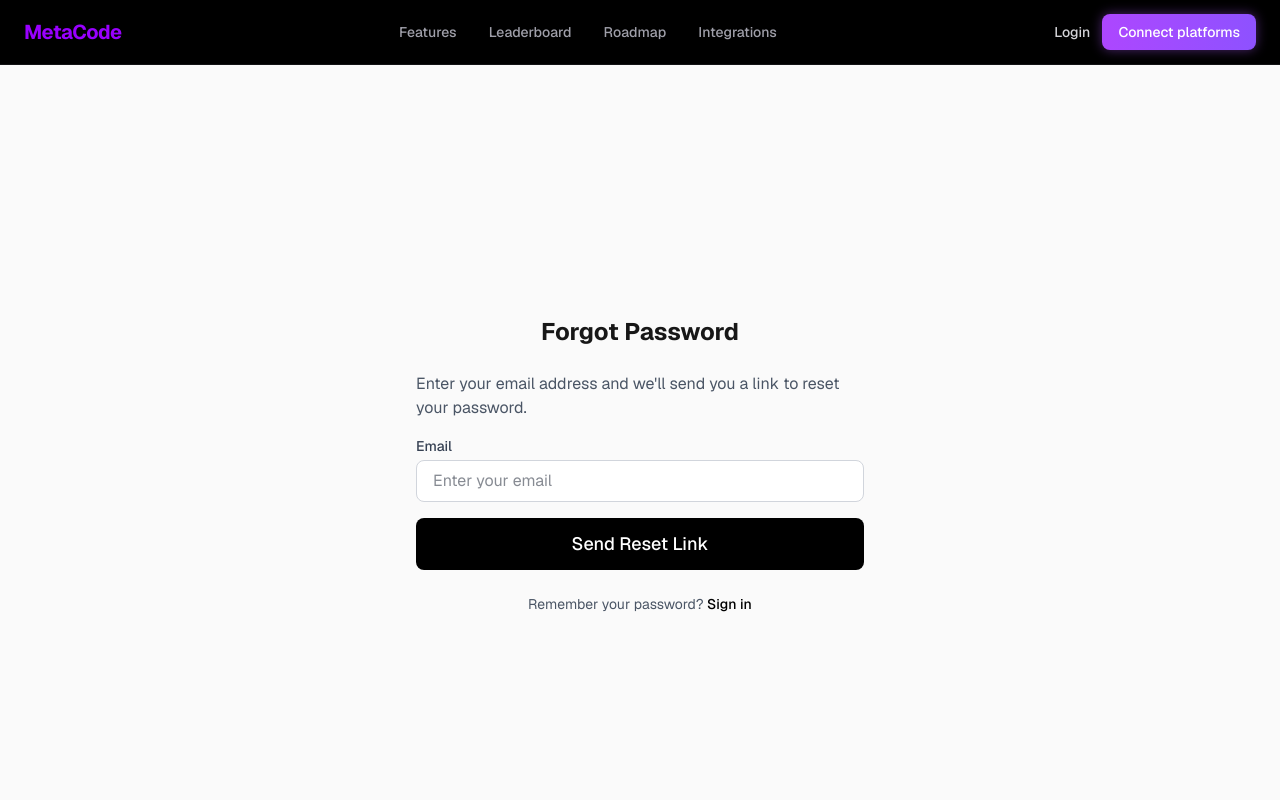
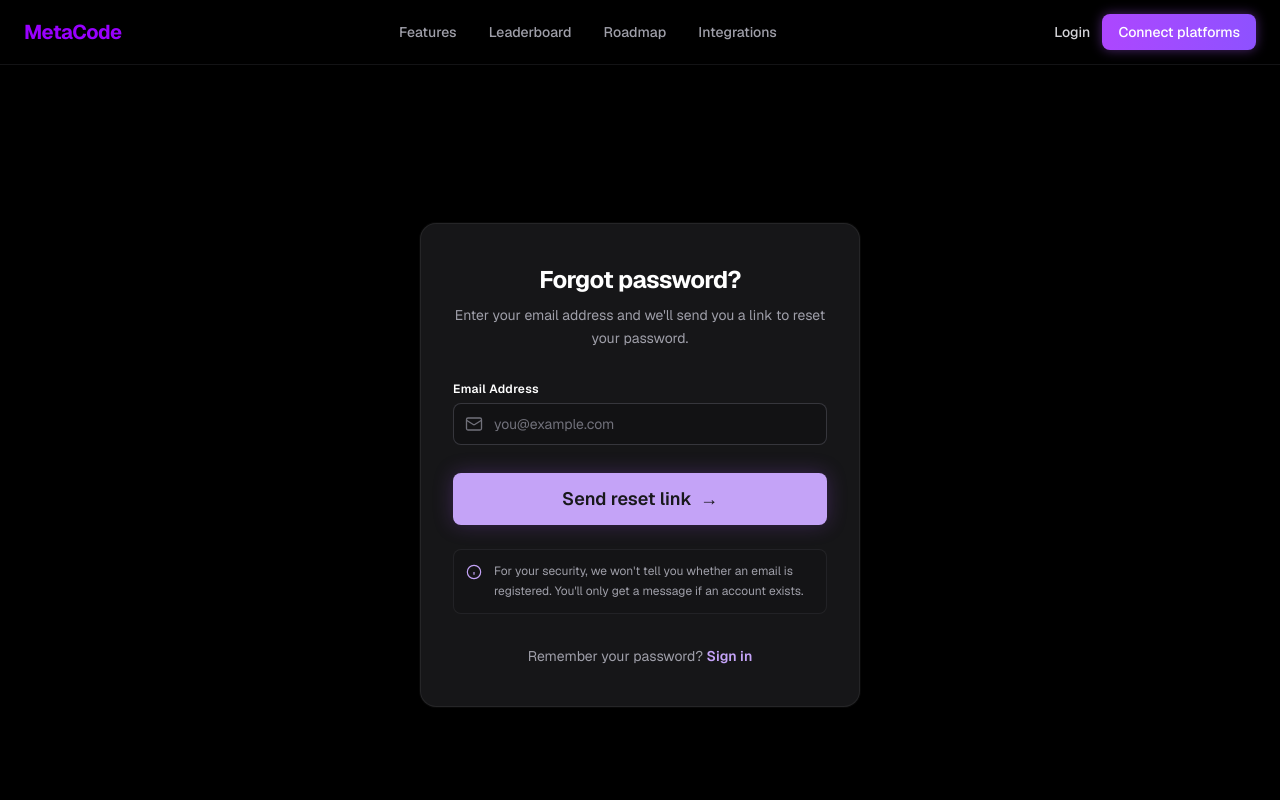
Before and after one commit to metacode-dream-team/frontend, a Next.js app: page /forgot-password in a window 1280 px wide. Shown: the top 800 px of the page. Built offline with nearby package versions, Linux system fonts and the light colour scheme; no server answers.

Commit message:
forgot pass page

```diff
--- a/src/app/(auth)/forgot-password/page.tsx
+++ b/src/app/(auth)/forgot-password/page.tsx
@@ -3,21 +3,19 @@ import Link from "next/link";
 
 export default function ForgotPasswordPage() {
   return (
-    <div className="flex min-h-screen items-center justify-center bg-zinc-50 dark:bg-black p-4">
-      <div className="w-full max-w-md space-y-6">
+    <div className="flex min-h-screen items-center justify-center bg-black p-4 text-zinc-100">
+      <div className="w-full max-w-[440px] rounded-2xl border border-zinc-800/90 bg-[#161618] px-8 py-10 shadow-[0_0_0_1px_rgba(255,255,255,0.03),0_24px_48px_rgba(0,0,0,0.45)]">
         <ForgotPasswordForm />
-        <div className="text-center">
-          <p className="text-sm text-gray-600 dark:text-gray-400">
+        <p className="mt-8 text-center text-sm text-zinc-400">
           Remember your password?{" "}
           <Link
             href="/login"
-              className="text-black dark:text-white font-medium hover:underline"
+            className="font-semibold text-[#c4a3f7] transition-colors hover:text-[#dcc4ff]"
           >
             Sign in
           </Link>
         </p>
       </div>
     </div>
-    </div>
   );
 }
--- a/src/features/auth/forgot-password/ui/ForgotPasswordForm.tsx
+++ b/src/features/auth/forgot-password/ui/ForgotPasswordForm.tsx
@@ -4,10 +4,43 @@
 
 "use client";
 
+import Link from "next/link";
 import { useState } from "react";
 import { useForgotPassword } from "../model/useForgotPassword";
 import { Button } from "@/shared/ui/Button";
 import { Input } from "@/shared/ui/Input";
+
+function MailIcon() {
+  return (
+    <svg
+      className="h-[18px] w-[18px]"
+      viewBox="0 0 24 24"
+      fill="none"
+      stroke="currentColor"
+      strokeWidth="1.75"
+      aria-hidden
+    >
+      <rect width="20" height="16" x="2" y="4" rx="2" />
+      <path d="m22 7-8.97 5.7a1.94 1.94 0 0 1-2.06 0L2 7" />
+    </svg>
+  );
+}
+
+function InfoIcon() {
+  return (
+    <svg
+      className="mt-0.5 h-4 w-4 shrink-0 text-[#c4a3f7]"
+      viewBox="0 0 24 24"
+      fill="none"
+      stroke="currentColor"
+      strokeWidth="1.75"
+      aria-hidden
+    >
+      <circle cx="12" cy="12" r="10" />
+      <path d="M12 16v-4M12 8h.01" />
+    </svg>
+  );
+}
 
 export function ForgotPasswordForm() {
   const [email, setEmail] = useState("");
@@ -15,57 +48,96 @@ export function ForgotPasswordForm() {
 
   const handleSubmit = (e: React.FormEvent) => {
     e.preventDefault();
-    forgotPassword(email);
+    void forgotPassword(email.trim());
   };
 
   if (success) {
     return (
-      <div className="w-full max-w-md space-y-4">
-        <div className="p-4 bg-green-100 border border-green-400 text-green-700 rounded-lg">
-          <h2 className="text-xl font-bold mb-2">Check Your Email</h2>
-          <p>
-            If an account exists with that email, a reset link has been sent.
+      <div className="w-full">
+        <header className="mb-6 text-center">
+          <h1 className="text-2xl font-bold tracking-tight text-white">
+            Check your inbox
+          </h1>
+          <p className="mt-2 text-sm text-zinc-400">
+            If an account exists for that email, we sent a password reset link.
           </p>
+        </header>
+        <div
+          role="status"
+          className="rounded-lg border border-emerald-500/35 bg-emerald-950/35 px-4 py-3 text-sm text-emerald-100"
+        >
+          Open the email and follow the link to choose a new password. The link
+          may expire after a short time.
         </div>
+        <p className="mt-8 text-center text-sm text-zinc-400">
+          <Link
+            href="/login"
+            className="font-semibold text-[#c4a3f7] transition-colors hover:text-[#dcc4ff]"
+          >
+            Back to sign in
+          </Link>
+        </p>
       </div>
     );
   }
 
   return (
-    <form onSubmit={handleSubmit} className="space-y-4 w-full max-w-md">
-      <h2 className="text-2xl font-bold text-center mb-6">Forgot Password</h2>
+    <div className="w-full">
+      <header className="mb-8 text-center">
+        <h1 className="text-2xl font-bold tracking-tight text-white">
+          Forgot password?
+        </h1>
+        <p className="mt-2 text-sm leading-relaxed text-zinc-400">
+          Enter your email address and we&apos;ll send you a link to reset your
+          password.
+        </p>
+      </header>
 
-      {error && (
-        <div className="p-3 bg-red-100 border border-red-400 text-red-700 rounded-lg">
-          {error}
-        </div>
-      )}
+      <form onSubmit={handleSubmit} className="space-y-5">
+        {error && (
+          <div
+            role="alert"
+            className="rounded-lg border border-red-500/40 bg-red-950/40 px-3 py-2.5 text-sm text-red-200"
+          >
+            {error}
+          </div>
+        )}
 
-      <p className="text-gray-600 dark:text-gray-400">
-        Enter your email address and we'll send you a link to reset your
-        password.
-      </p>
+        <Input
+          type="email"
+          label="Email Address"
+          variant="auth"
+          value={email}
+          onChange={(e) => setEmail(e.target.value)}
+          placeholder="you@example.com"
+          autoComplete="email"
+          required
+          disabled={isLoading}
+          startSlot={<MailIcon />}
+        />
 
-      <Input
-        type="email"
-        label="Email"
-        value={email}
-        onChange={(e) => setEmail(e.target.value)}
-        placeholder="Enter your email"
-        required
-        disabled={isLoading}
-      />
+        <Button
+          type="submit"
+          variant="accent"
+          size="lg"
+          className="mt-2 w-full gap-2 rounded-lg py-3 text-base font-semibold"
+          isLoading={isLoading}
+          disabled={isLoading}
+        >
+          Send reset link
+          <span aria-hidden className="text-lg font-bold">
+            →
+          </span>
+        </Button>
+      </form>
 
-      <Button
-        type="submit"
-        variant="primary"
-        size="lg"
-        className="w-full"
-        isLoading={isLoading}
-        disabled={isLoading}
-      >
-        Send Reset Link
-      </Button>
-    </form>
+      <div className="mt-6 flex gap-3 rounded-lg border border-zinc-800/80 bg-[#121214]/40 p-3 text-xs leading-relaxed text-zinc-400">
+        <InfoIcon />
+        <p>
+          For your security, we won&apos;t tell you whether an email is
+          registered. You&apos;ll only get a message if an account exists.
+        </p>
+      </div>
+    </div>
   );
 }
```
Lines whose indentation alone changed are shown as unchanged.
